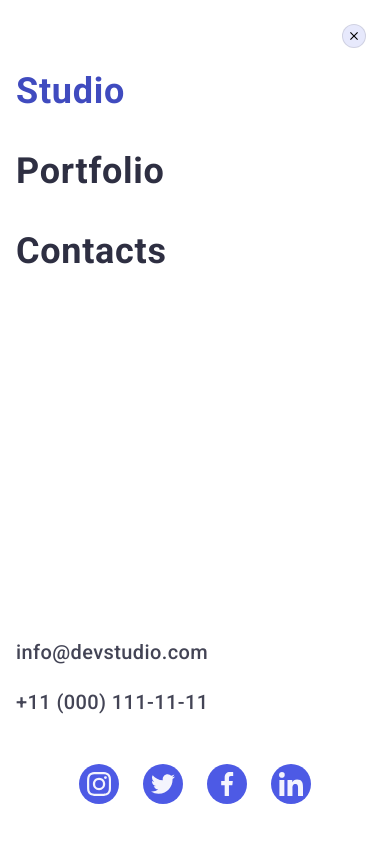
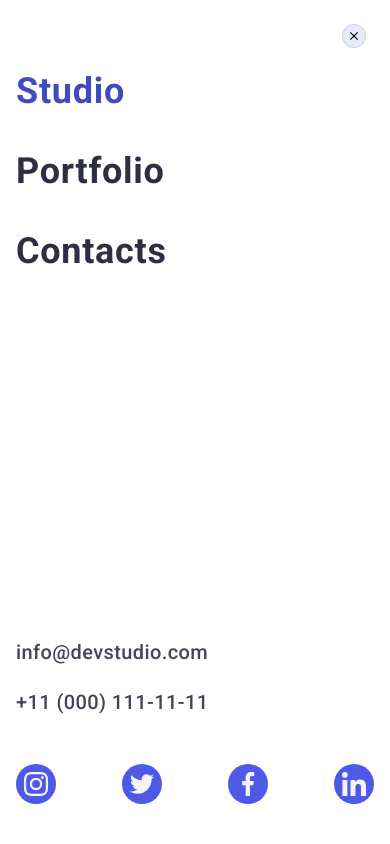
Before and after one commit to Vanlsh/goit-markup-hw-06, a plain HTML site: page index.html in a window 390 px wide. Both pictures are taken after a click on the button 362 px from the left and 34 px from the top of the page. Shown: the top 844 px of the page. Drawn offline with nearby package versions, Linux system fonts and the light colour scheme.

Commit message:
fix burger and social list

```diff
--- a/css/style.css
+++ b/css/style.css
@@ -236,6 +236,7 @@ button {
   background-color: transparent;
 }
 .header-burger-svg {
+  display: block;
   fill: #2f2f37;
 }
 @media screen and (min-width: 768px) {
@@ -1026,7 +1027,7 @@ button {
 .menu-social-list {
   margin: 0;
   justify-content: space-between;
-  align-self: center;
+  width: 100%;
 }
 .menu-social-icon {
   width: 24px;
```
